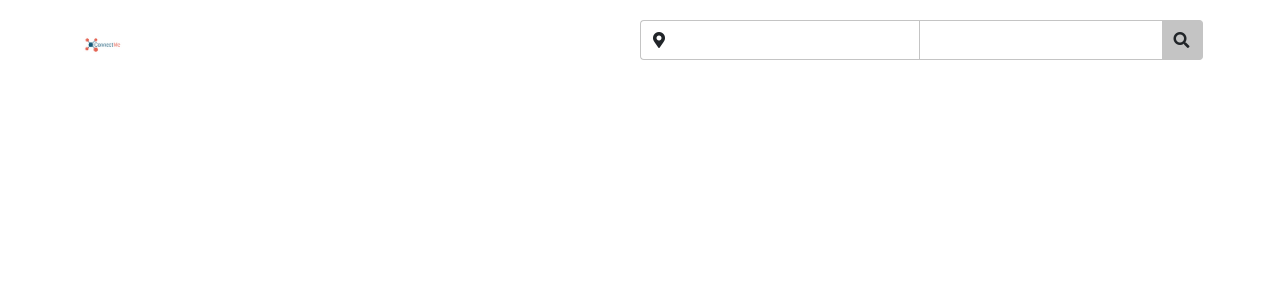
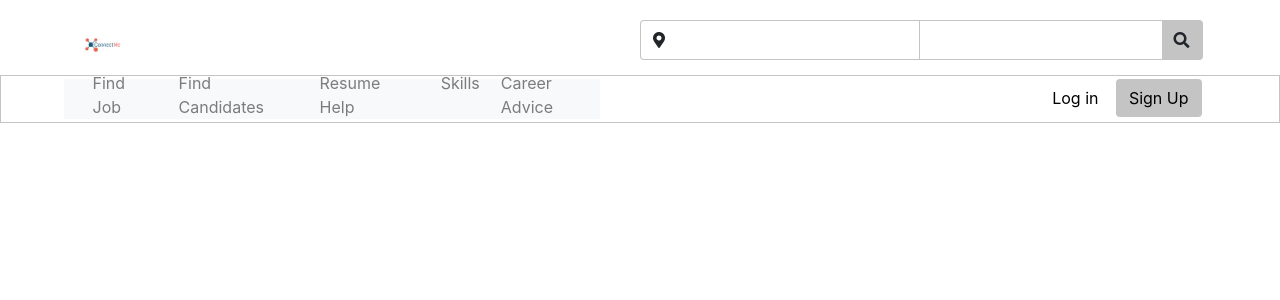
Before and after one commit to Mufasa4dev/connectME, a PHP site: page / in a window 1280 px wide. Shown: the top 300 px of the page. Run offline with PHP 8.4, Linux system fonts and the light colour scheme; some libraries are stand-ins or nearby versions.

Commit message:
I Created top nav-bar

```diff
--- a/css/style.css
+++ b/css/style.css
@@ -4,7 +4,7 @@
     box-sizing: border-box;
 }
 
-/* Top Logo & SearchBar */
+/* START: Top Logo & SearchBar */
 .topsearch {
 
     height: 75px;
@@ -32,7 +32,6 @@
 #topsearchbtn {
     border: 1px solid #C4C4C4;
     background-color: #C4C4C4;
-
     border-top-left-radius: 0px;
     border-bottom-left-radius: 0px;
     border-left: none;
@@ -54,3 +53,56 @@
     border-top-right-radius: 0px;
     border-right: none;
 }
+
+.topnav {
+    border: 1px solid #C4C4C4;
+    padding-left: 5%;
+    padding-right: 5%;
+    padding-top: 3px;
+    padding-bottom: 3px;
+}
+.topnav  a {
+    margin-left: 1%;
+    color: #000000;
+}
+.btnleft {
+    padding-left: 0px;
+
+}
+#signupbtn {
+    background: #C4C4C4;
+}
+#check {
+
+    margin-left: 0px;
+    float: left;
+    height: 40px;
+    padding-top: 0px;
+}
+#check2 {
+
+    width: 39%;
+    float: right;
+}
+
+.navtext {
+
+    width: 65px;
+}
+.navtext1 {
+    display: inline-block;
+    width: 65px;
+}
+.navtext2 {
+    display: inline-block;
+    width: 120px;
+}
+.navtext3 {
+    display: inline-block;
+    width: 100px;
+}
+.navtext4 {
+    display: inline-block;
+    width: 100px;
+}
+/* END: Top Logo & SearchBar  */
--- a/index.html
+++ b/index.html
@@ -28,23 +28,37 @@
                 </div>
             </div>
 
-            <!-- <nav>
+            <nav>
                 <div class="row topnav">
-                    <div class="col-sm">
-                        <a href="#">Find Jobs</a>
-                        <a href="#">Find Candidates</a>
-                        <a href="#">Resume Help</a>
-                        <a href="#">Skills</a>
-                        <a href="#">Career Advice</a>
-                        <span id="btnright">
-                            <a href="#" class="btn ">Log in</a>
-                            <a href="#" class="btn" id="signupbtn">Sign Up</a>
-                        </span>
+                    <div class="col-sm btnleft">
+                        <nav class="navbar navbar-expand-lg navbar-light bg-light" id="check">
+
+                            <button class="navbar-toggler" type="button" data-toggle="collapse" data-target="#navbarNavAltMarkup" aria-controls="navbarNavAltMarkup" aria-expanded="false" aria-label="Toggle navigation">
+                              <span class="navbar-toggler-icon"></span>
+                            </button>
+                            <div class="collapse navbar-collapse" id="navbarNavAltMarkup">
+                              <span class="navbar-nav">
+
+                                <a class="nav-link" href="#"><span class="navtext1">Find Job</span></a>
+                                <a class="nav-link" href="#"><span class="navtext2">Find Candidates</span> </a>
+                                <a class="nav-link" href="#"><span class="navtext3">Resume Help</span> </a>
+                                <a class="nav-link" href="#"><span class="navtext">Skills</span></a>
+                                <a class="nav-link" href="#"><span class="navtext4">Career Advice</span> </a>
+                              </span>
+                            </div>
+
+                          </nav>
+                          <div  id="check2">
+                            <a href="#" class="btn float-sm-right" id="signupbtn">Sign Up</a>
+                            <a href="#" class="btn float-sm-right">Log in</a>
+                            </div>
+
+
                     </div>
 
                 </div>
             </nav>
-        </header> -->
+        </header>
 
 
     </div>
```
